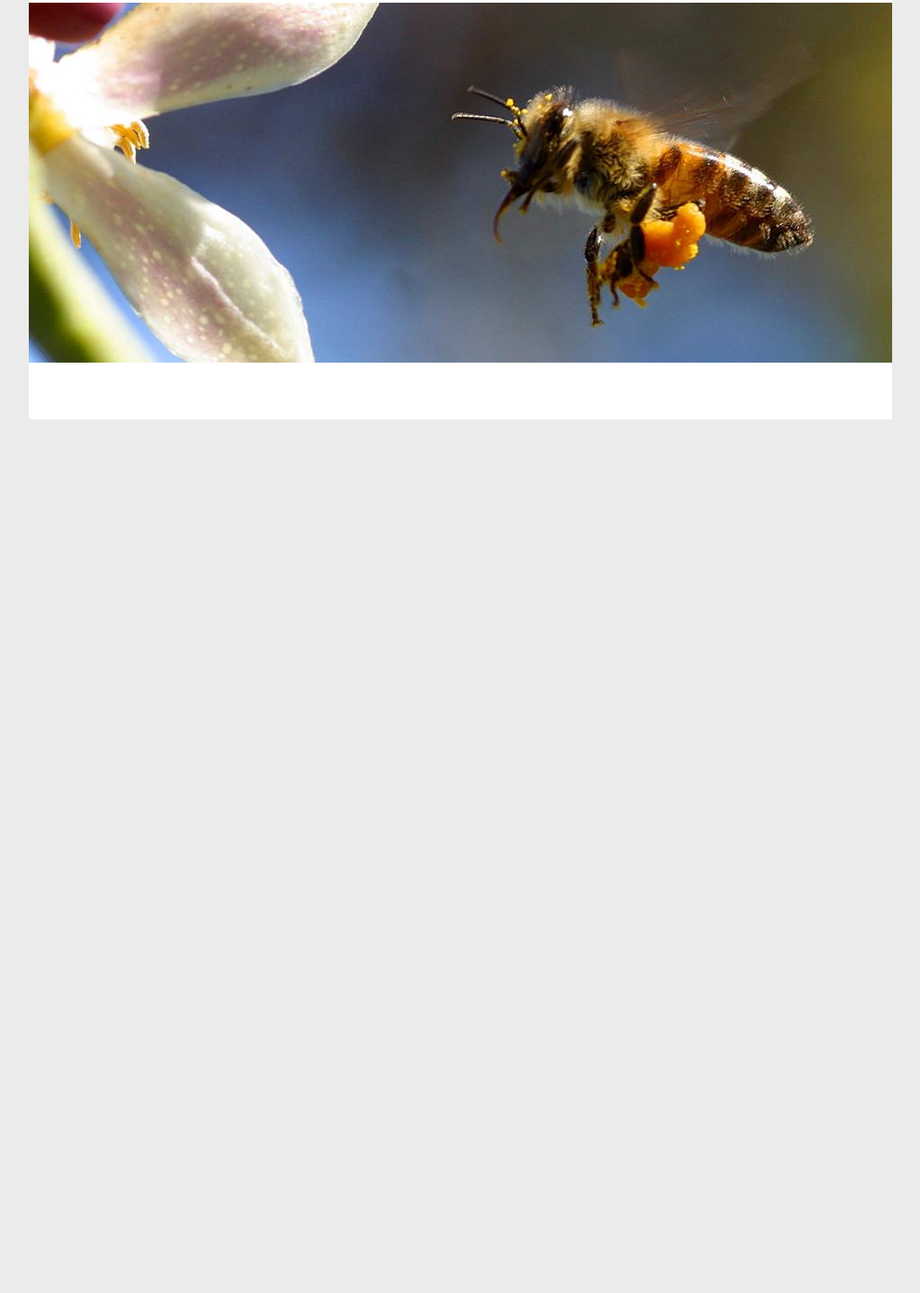
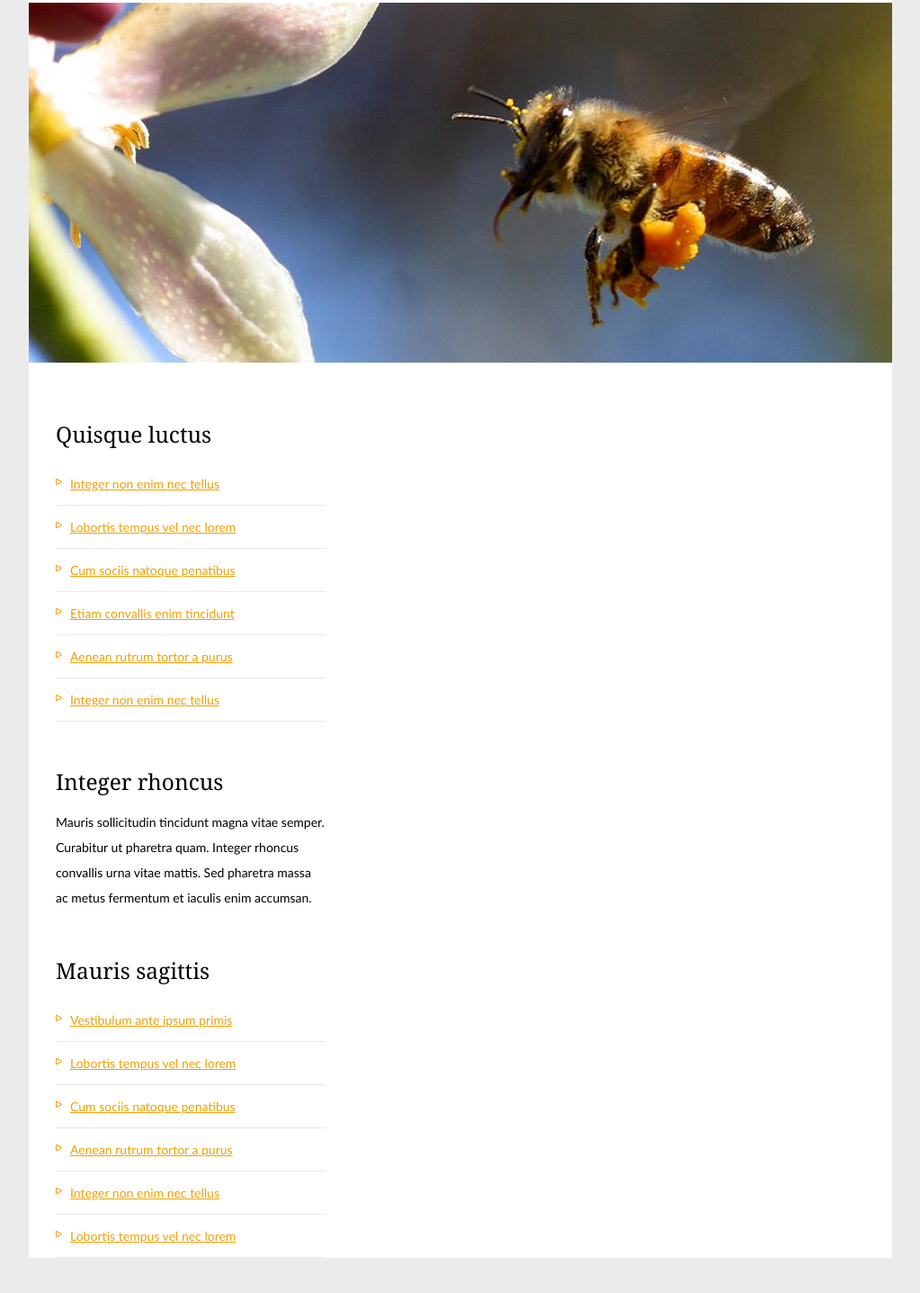
Before and after one commit to PoetZaGaragom/PoetZaGaragom.github.io, a plain HTML site: page index.html in a window 1280 px wide. Shown: the part 297-1734 px from the top of the page at 90% size, without its empty margins (128-1151 px from the left). Before the commit the page ends 803 px from the top, so only its background shows below. Drawn offline with Linux system fonts and the light colour scheme.

Commit message:
Add left side

```diff
--- a/index.html
+++ b/index.html
@@ -28,6 +28,33 @@
 
         <img src="/images/img.jpg" alt="">
 
+        <main>
+            <div id="left_side">
+                <h3>Quisque luctus</h3>
+                <ul>
+                    <li><a href="#">Integer non enim nec tellus</a></li>
+                    <li><a href="#">Lobortis tempus vel nec lorem</a></li>
+                    <li><a href="#">Cum sociis natoque penatibus</a></li>
+                    <li><a href="#">Etiam convallis enim tincidunt</a></li>
+                    <li><a href="#">Aenean rutrum tortor a purus</a></li>
+                    <li><a href="#">Integer non enim nec tellus</a></li>
+                </ul>
+                <h3>Integer rhoncus</h3>
+                <p>Mauris sollicitudin tincidunt magna vitae semper. Curabitur ut pharetra quam. Integer rhoncus convallis urna vitae mattis. Sed pharetra massa ac metus fermentum et iaculis enim accumsan.</p>
+                <h3>Mauris sagittis</h3>
+                <ul>
+                    <li><a href="#">Vestibulum ante ipsum primis</a></li>
+                    <li><a href="#">Lobortis tempus vel nec lorem</a></li>
+                    <li><a href="#">Cum sociis natoque penatibus</a></li>
+                    <li><a href="#">Aenean rutrum tortor a purus</a></li>
+                    <li><a href="#">Integer non enim nec tellus</a></li>
+                    <li><a href="#">Lobortis tempus vel nec lorem</a></li>
+                </ul>
+            </div>
+        </main>
+
+        <div class="clearfix"></div>
+
     </div>
 </body>
 </html>
--- a/styles/style.css
+++ b/styles/style.css
@@ -7,6 +7,11 @@ body {
 /* Image */
 img {
     margin: 60px 0px;
+}
+
+/* Clearfix */
+.clearfix {
+    clear: both;
 }
 
 /* Wrapper */
@@ -66,3 +71,35 @@ nav {
     nav ul li a:hover {
         color: #F9E6C8;
     }
+
+/* Left side */
+#left_side {
+    width: 300px;
+
+    padding: 0px 30px;
+
+    float: left;
+}
+    #left_side h3 {
+        font: normal 1.75em Georgia, Times, serif;
+
+        padding-bottom: 15px;
+    }
+    #left_side p {
+        line-height: 2em;
+    }
+    #left_side ul li {
+        border-bottom: 1px solid #E9E9E9;
+        background: url(/images/li.gif) no-repeat 0 1.25em;
+
+        padding: 15px 0px 15px 16px;
+    }
+    #left_side ul li a {
+        color: #F0A003;
+    }
+    #left_side ul li a:hover {
+        text-decoration: none;
+    }
+    #left_side h3:not(:first-child) {
+        padding-top: 50px;
+    }
```
Also changed, not shown: images/li.gif (added).
